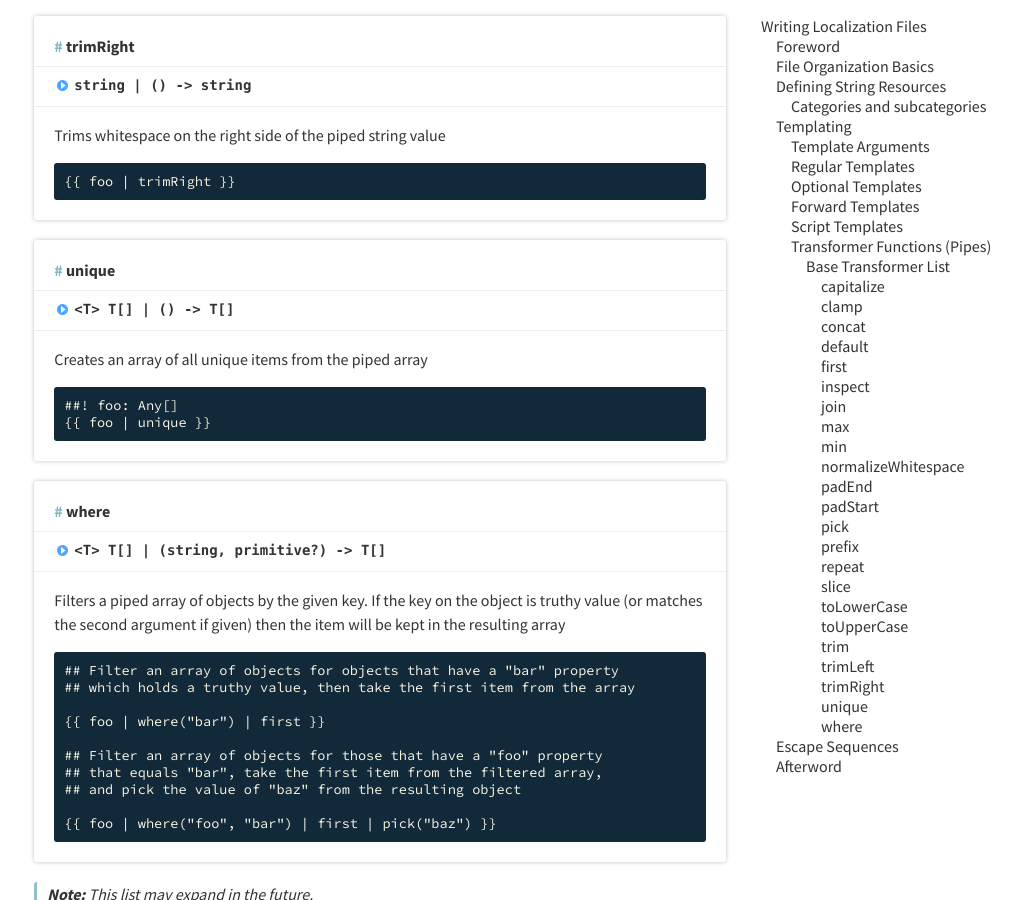
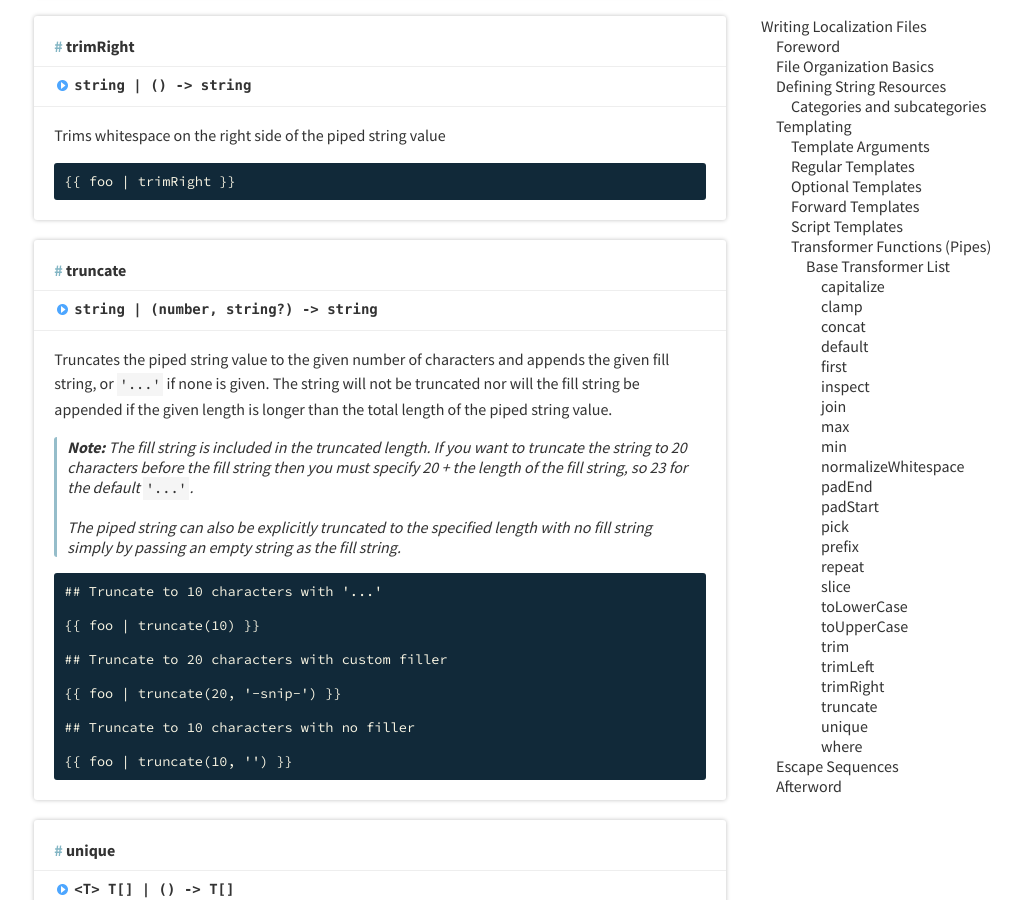
Before and after one commit to discord-samba/localization, a Jekyll site: the page built from _guides/writing_localization_files.md, in a window 1280 px wide and 900 px high, scrolled down 15037 px. Shown: the whole window, without its empty margins (209-1230 px from the left). Built offline with Jekyll 4.4.1, drawn with Linux system fonts in a browser that asks for light colours; some of the changed text lies outside the part shown.

```diff
--- a/_guides/writing_localization_files.md
+++ b/_guides/writing_localization_files.md
@@ -575,10 +575,13 @@ Takes the first item from a piped array. Can result in <code>undefined</code> if
 	signature="any | (number?) -> string"
 	description="
 Calls <a href=\"https://nodejs.org/api/util.html#util_util_inspect_object_options\"><code>util.inspect()</code></a>
-on the piped value. Can be given a number for inspection depth (defaults to 1).<br>
-<blockquote><b>Note:</b> This can be used for debugging complex values before piping them to transformers
-that simplify the value. Obviously this kind of debugging is better suited to the debugger in your editor
-but some might find this helpful.</blockquote>
+on the piped value. Can be given a number for inspection depth (defaults to 1).
+<br>
+<blockquote>
+<b>Note:</b> This can be used for debugging complex values before piping them to transformers that
+simplify the value. Obviously this kind of debugging is better suited to the debugger in your editor
+but some might find this helpful.
+</blockquote>
 "
 	example=example
 %}
@@ -621,7 +624,7 @@ but some might find this helpful.</blockquote>
 	include pipe_signature.html
 	name="normalizeWhitespace"
 	signature="string | () -> string"
-	description="Replaces all consecutive whitespace with a single space"
+	description="Replaces all consecutive whitespace with a single space and trims surrounding whitespace"
 	example=example
 %}
 
@@ -751,6 +754,41 @@ or the index is out of range on a piped array.
 
 
 {% capture example %}{% raw %}
+## Truncate to 10 characters with '...'
+
+{{ foo | truncate(10) }}
+
+## Truncate to 20 characters with custom filler
+
+{{ foo | truncate(20, '-snip-') }}
+
+## Truncate to 10 characters with no filler
+
+{{ foo | truncate(10, '') }}
+{% endraw %}{% endcapture %}
+{%
+	include pipe_signature.html
+	name="truncate"
+	signature="string | (number, string?) -> string"
+	description="
+Truncates the piped string value to the given number of characters and appends the given fill string,
+or <code>'...'</code> if none is given. The string will not be truncated nor will the fill string be
+appended if the given length is longer than the total length of the piped string value.
+<br>
+<blockquote>
+<b>Note:</b> The fill string is included in the truncated length. If you want to truncate the string
+to 20 characters before the fill string then you must specify 20 + the length of the fill string, so
+23 for the default <code>'...'</code>.
+<br><br>
+The piped string can also be explicitly truncated to the specified length with no fill string simply
+by passing an empty string as the fill string.
+</blockquote>
+"
+	example=example
+%}
+
+
+{% capture example %}{% raw %}
 ##! foo: Any[]
 {{ foo | unique }}
 {% endraw %}{% endcapture %}
```
Also changed, not shown: docs/classes/localization.html (+10 -10 lines), docs/classes/localizationstringerror.html (+4 -4 lines), docs/classes/parseerror.html (+4 -4 lines), docs/globals.html (+4 -4 lines), docs/index.html (+4 -4 lines).
